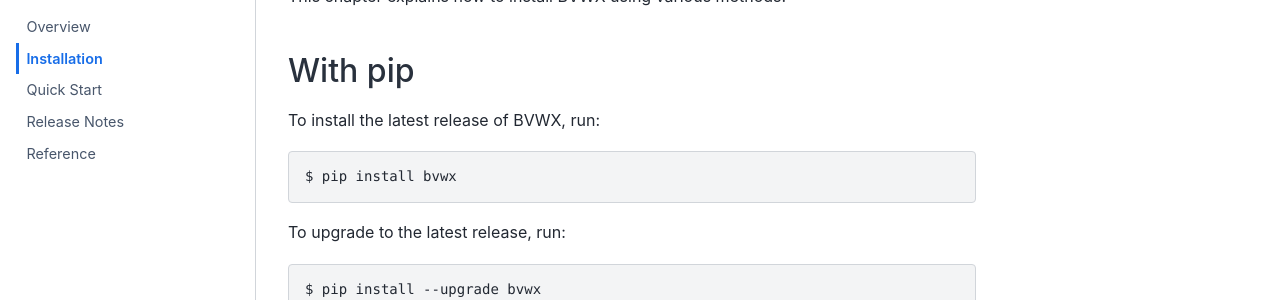
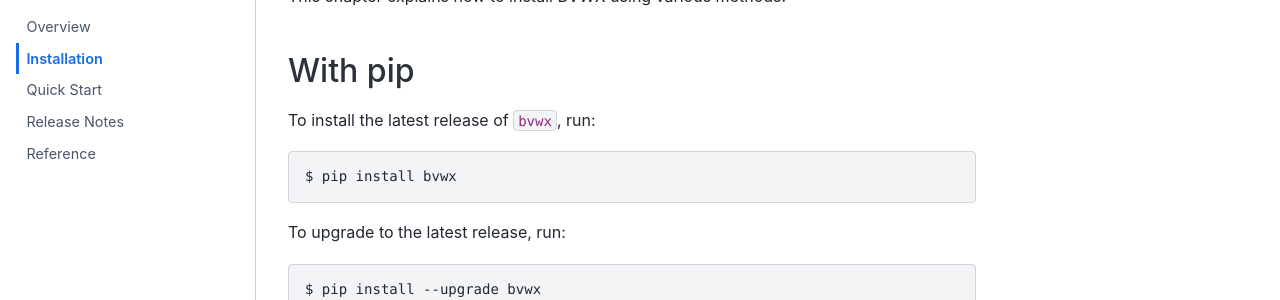
Before and after one commit to cjdrake/bvwx, a Sphinx documentation site: the page built from doc/source/installation.rst, in a window 1280 px wide and 1063 px high. Shown: the part 197-497 px from the top of the window. Built offline with Sphinx 7.4.7 and the Sphinx Book theme 1.1.4, drawn with Linux system fonts in a browser that asks for light colours.

```diff
--- a/doc/source/installation.rst
+++ b/doc/source/installation.rst
@@ -13,7 +13,7 @@ This chapter explains how to install BVWX using various methods.
 With pip
 ========
 
-To install the latest release of BVWX, run:
+To install the latest release of ``bvwx``, run:
 
 .. code-block:: console
 
```
